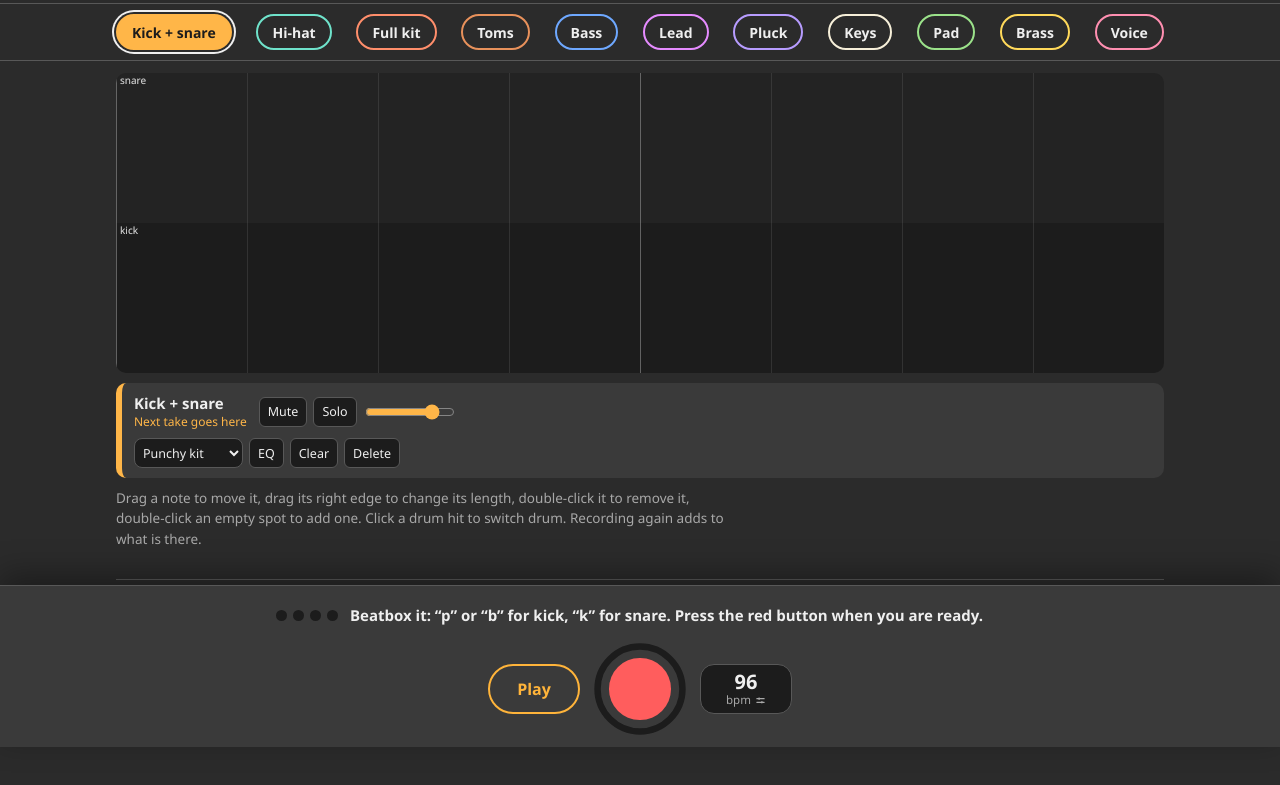
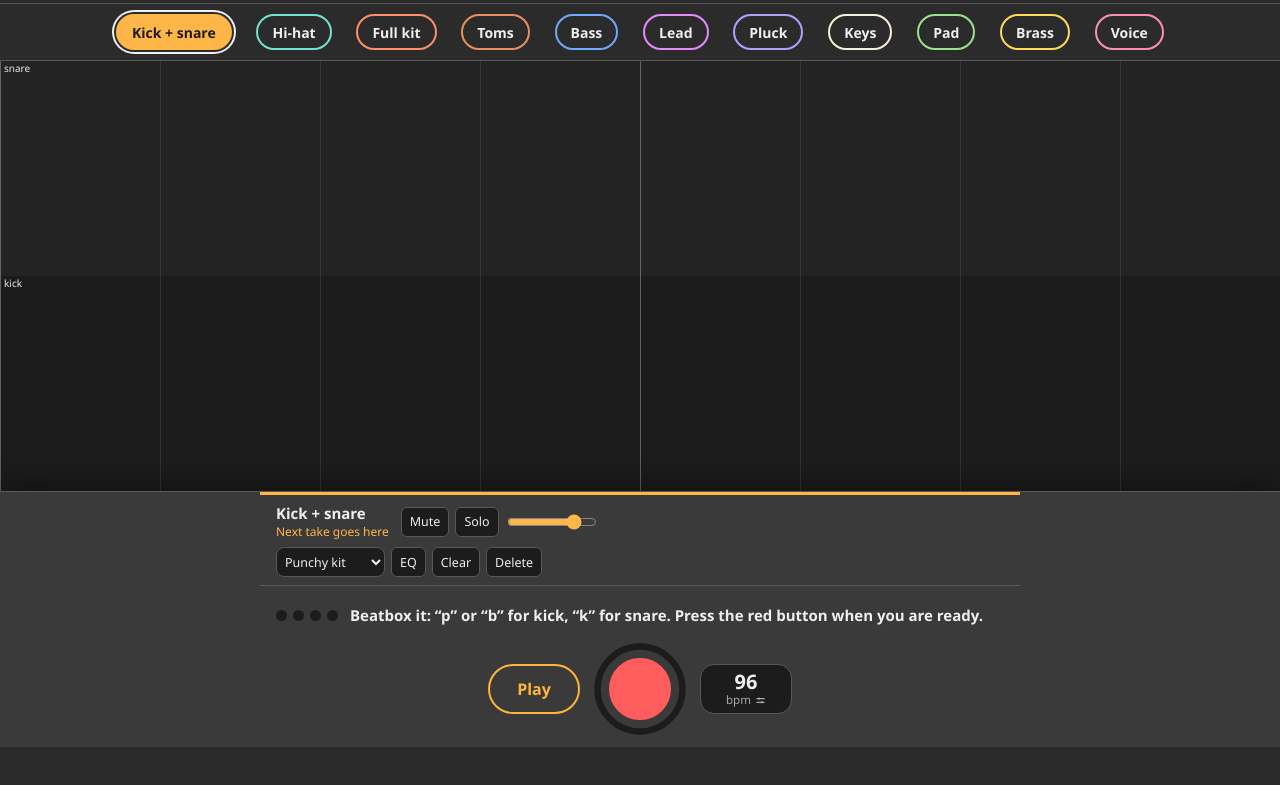
Before and after one commit to lcaspari/melodeas, a plain HTML site: page index.html in a window 1280 px wide. Both pictures are taken after a click on the button "Kick + snare". Shown: the part 53-838 px from the top of the page. After the commit the page ends 800 px from the top, so only its background shows below. Drawn offline with Linux system fonts and the light colour scheme.

Commit message:
One board with instrument bar, toms, dynamics, grey theme

```diff
--- a/index.html
+++ b/index.html
@@ -19,7 +19,7 @@
 }
 *{box-sizing:border-box}
 html{-webkit-text-size-adjust:100%}
-body{margin:0;min-height:100vh;min-height:100dvh;background:var(--bg);-webkit-tap-highlight-color:transparent}
+body{margin:0;height:100vh;height:100dvh;display:flex;flex-direction:column;overflow:hidden;background:var(--bg);-webkit-tap-highlight-color:transparent}
 body:has(dialog[open]){overflow:hidden}
 button,select,input{font:inherit;color:inherit}
 button{cursor:pointer;touch-action:manipulation}
@@ -28,7 +28,7 @@ button{cursor:pointer;touch-action:manipulation}
 .inner{max-width:1080px;margin:0 auto;padding-left:max(16px,env(safe-area-inset-left,0px));padding-right:max(16px,env(safe-area-inset-right,0px))}
 
 /* top bar */
-.appbar{position:sticky;top:0;z-index:20;background:var(--bg);border-bottom:1px solid var(--line);padding-top:var(--safe-t)}
+.appbar{flex:none;z-index:20;background:var(--bg);border-bottom:1px solid var(--line);padding-top:var(--safe-t)}
 .appbar .inner{height:56px;display:flex;align-items:center;justify-content:space-between}
 .brand{display:flex;align-items:center;gap:10px;font-size:21px;font-weight:800;letter-spacing:-.03em}
 .brand svg{width:28px;height:28px;flex:none}
@@ -36,10 +36,10 @@ button{cursor:pointer;touch-action:manipulation}
 .icon:hover{background:var(--panel)}
 .icon svg{width:24px;height:24px;stroke:currentColor;stroke-width:2.2;stroke-linecap:round;fill:none}
 
-main{padding-top:12px;padding-bottom:calc(190px + var(--safe-b))}
+main{flex:1;min-height:90px;position:relative;display:flex}
 
 /* bottom dock */
-.dock{position:fixed;left:0;right:0;bottom:0;z-index:20;background:var(--panel);border-top:1px solid var(--line);padding-bottom:var(--safe-b);box-shadow:0 -10px 30px rgba(0,0,0,.35)}
+.dock{flex:none;z-index:20;background:var(--panel);border-top:1px solid var(--line);padding-bottom:var(--safe-b);box-shadow:0 -10px 30px rgba(0,0,0,.35)}
 .dock .inner{max-width:760px;padding-top:10px;padding-bottom:10px}
 .now{display:flex;align-items:center;gap:12px;min-height:38px}
 .beats{display:flex;gap:6px;flex:none}
@@ -97,9 +97,9 @@ meter{width:120px;height:12px}
 @keyframes nudge{50%{transform:translateX(6px)}}
 
 /* board and the panel of the selected instrument */
-.board{position:relative;height:clamp(240px,calc(100dvh - 500px),460px);background:var(--lane);border-radius:var(--r);overflow:hidden}
+.board{position:absolute;inset:0;background:var(--lane)}
 canvas.lane{position:absolute;inset:0;width:100%;height:100%;cursor:pointer;touch-action:pan-y}
-.panel{margin-top:10px;background:var(--panel);border-radius:var(--r);border-left:6px solid var(--c);padding:10px 12px;display:flex;flex-direction:column;gap:8px}
+.panel{max-width:760px;margin:0 auto;border-top:3px solid var(--c);border-bottom:1px solid var(--line);padding:8px max(16px,env(safe-area-inset-right,0px)) 8px max(16px,env(safe-area-inset-left,0px));display:flex;flex-direction:column;gap:7px;max-height:42vh;max-height:42dvh;overflow-y:auto}
 .th .row{display:flex;align-items:center;gap:6px;flex-wrap:wrap}
 .tn{font-weight:700;font-size:15px;margin-right:6px}
 .tn small{display:block;font-weight:500;font-size:12px;color:var(--c)}
@@ -113,11 +113,9 @@ canvas.lane{position:absolute;inset:0;width:100%;height:100%;cursor:pointer;touc
 .hint{color:var(--soft);font-size:13.5px;line-height:1.5;margin:10px 0 0;max-width:80ch}
 .th input[type=range]{width:90px;accent-color:var(--c)}
 .oct{font-size:12px;color:var(--soft)}
-.empty{margin:0;padding:22px;border:2px dashed var(--line);border-radius:var(--r);color:var(--soft);font-size:16px;line-height:1.45}
+.empty{margin:auto;padding:22px;max-width:520px;color:var(--soft);font-size:16px;line-height:1.45;text-align:center}
 .empty strong{display:block;color:var(--text);font-size:19px;margin-bottom:4px}
 
-.support{margin-top:30px;border-top:1px solid var(--line);padding-top:16px;display:flex;flex-wrap:wrap;align-items:center;gap:10px 14px;color:var(--soft);font-size:14px}
-.support p{margin:0;flex:1 1 260px;line-height:1.45}
 .link{display:inline-flex;align-items:center;height:40px;border-radius:20px;padding:0 16px;border:1px solid var(--line);color:var(--text);text-decoration:none;font-weight:600;font-size:14px;background:var(--panel)}
 .link:hover{border-color:var(--soft)}
 .link.paypal{background:#0070BA;border-color:#0070BA;color:#fff}
@@ -165,11 +163,15 @@ dialog .icon{margin-right:-10px}
   #settings[open]{animation-name:fromBottom}
   .ctl{gap:8px}
   .play,.tempo{min-width:84px}
-  main{padding-bottom:calc(178px + var(--safe-b))}
 }
 @media (min-width:721px){
   .status{font-size:15px}
   .rec{width:96px;height:96px}
+}
+@media (max-height:560px){
+  .rec{width:64px;height:64px}
+  .status{min-height:0}
+  .panel{max-height:34dvh}
 }
 @media (prefers-reduced-motion:reduce){
   .rec[data-state=armed] .dot,.bar.nudge .chips{animation:none}
@@ -189,21 +191,13 @@ dialog .icon{margin-right:-10px}
   <nav class="bar" id="add" aria-label="Instruments"><div class="inner chips" id="chips"></div></nav>
 </header>
 
-<main class="inner">
+<main>
   <p class="empty" id="empty"><strong>Sing it or beatbox it. It comes back as an instrument.</strong>Pick an instrument at the top, press the red button, and perform one round of the loop.</p>
   <div class="board hide" id="boardBox"><canvas id="board" class="lane"></canvas></div>
-  <p class="hint hide" id="allHint">All instruments are shown. Tap one at the top to bring it to the front, record into it or edit it. Tap it again to come back here.</p>
+</main>
+
+<div class="dock">
   <section class="panel th hide" id="panel" aria-label="Selected instrument"></section>
-  <p class="hint hide" id="editHint">Drag a note to move it, drag its right edge to change its length, double-click it to remove it, double-click an empty spot to add one. Click a drum hit to switch drum. Recording again adds to what is there.</p>
-
-  <footer class="support">
-    <p>Melodeas is free. If it helps you catch ideas, you can chip in.</p>
-    <a class="link paypal" href="https://paypal.me/LucaCaspari" target="_blank" rel="noopener">PayPal</a>
-    <a class="link coffee" href="https://buymeacoffee.com/lcaspari" target="_blank" rel="noopener">Buy me a coffee</a>
-  </footer>
-</main>
-
-<div class="dock">
   <div class="inner">
     <div class="now">
       <div class="beats" id="beats" aria-hidden="true"><i></i><i></i><i></i><i></i></div>
@@ -238,6 +232,7 @@ dialog .icon{margin-right:-10px}
       <a class="link paypal" href="https://paypal.me/LucaCaspari" target="_blank" rel="noopener">PayPal</a>
       <a class="link coffee" href="https://buymeacoffee.com/lcaspari" target="_blank" rel="noopener">Buy me a coffee</a>
     </div>
+    <p class="keys">Editing: select an instrument, then drag a note to move it, drag its right edge to change its length, double-tap it to remove it, double-tap an empty spot to add one. Tap a drum hit to switch drum.</p>
     <p class="keys">On a computer: Space plays and stops, R records.</p>
   </div>
 </dialog>
@@ -711,7 +706,9 @@ function download(bytes,name,type){const a=h('a',{href:URL.createObjectURL(new B
 function mixDefaults(tr){const I=INST[tr.inst];tr.eq={hp:I.eq[0],lp:I.eq[1]};tr.rev=I.rev;}
 function newTrack(inst){const tr={id:S.nextId++,inst,kit:'punch',vol:0.8,mute:false,solo:false,dyn:true,octave:INST[inst].octave||0,eq:null,rev:0,eqOpen:false,lenBeats:0,notes:[],audio:null,peaks:null,prev:null,nodes:null,cv:null,rects:[],ev:null,buf:null,geom:null,dragRange:null,dragged:0};
   mixDefaults(tr);return tr;}
-function addTrack(inst){const tr=newTrack(inst);S.tracks.push(tr);S.sel=tr.id;invalidate();renderTracks();preview(tr);setStatus(INST[inst].hint+' Press the red button when you are ready.',6000);}
+function pruneEmpty(){ // an instrument left behind with nothing in it is taken off the board
+  for(const t of S.tracks.slice())if(t.id!==S.sel&&!hasContent(t)&&R.track!==t){dropTrackNodes(t);S.tracks=S.tracks.filter(x=>x!==t);if(S.lastTake===t.id)S.lastTake=null;}}
+function addTrack(inst){const tr=newTrack(inst);S.tracks.push(tr);S.sel=tr.id;pruneEmpty();invalidate();renderTracks();preview(tr);setStatus(INST[inst].hint+' Press the red button when you are ready.',6000);}
 function setInst(tr,inst){if(tr.octave===(INST[tr.inst].octave||0))tr.octave=INST[inst].octave||0;tr.inst=inst;mixDefaults(tr);applyMix(tr);invalidate();renderTracks();preview(tr);}
 function dropTrackNodes(tr){if(ctx)stopFrozen(tr);tr.frozen=null;clearTimeout(tr.fzTimer);if(tr.nodes){for(const k of ['vol','rev','dly'])try{tr.nodes[k].disconnect();}catch(e){}tr.nodes=null;}tr.buf=null;}
 function removeTrack(tr){if(R.track===tr)cancelRec();dropTrackNodes(tr);S.tracks=S.tracks.filter(t=>t!==tr);if(S.sel===tr.id)S.sel=null;invalidate();renderTracks();}
@@ -1320,7 +1317,7 @@ function drumAt(G,y){ // the drum row under the pointer, kept to the drums this
   const i=clamp(Math.floor((y-G.y0)/G.rh),0,G.rows.length-1);let best=null,bd=99;
   for(const r of G.allowed){const d=Math.abs(G.rows.indexOf(r)-i);if(d<bd){bd=d;best=r;}}return best;}
 function selectTrack(tr){ // null, or the track that is already selected, goes back to the view of everything
-  if(R.state!=='idle')return;S.sel=tr&&S.sel!==tr.id?tr.id:null;statusLock=0;if(tr)tr.dragged=performance.now();renderTracks();}
+  if(R.state!=='idle')return;S.sel=tr&&S.sel!==tr.id?tr.id:null;pruneEmpty();invalidate();statusLock=0;if(tr)tr.dragged=performance.now();renderTracks();}
 function addNoteAt(tr,e){
   const [x,y]=laneXY(tr,e),G=tr.geom,I=INST[tr.inst];if(!G||y<G.y0||y>G.hh)return;
   keep(tr);if(!tr.lenBeats)tr.lenBeats=G.LB;
@@ -1397,7 +1394,6 @@ function renderTracks(){
   }
   const on=bar.querySelector('.on');if(on&&on.scrollIntoView)try{on.scrollIntoView({block:'nearest',inline:'nearest'});}catch(e){}
   $('#empty').classList.toggle('hide',S.tracks.length>0);$('#boardBox').classList.toggle('hide',!S.tracks.length);
-  $('#allHint').classList.toggle('hide',!S.tracks.length||!!cur);$('#editHint').classList.toggle('hide',!cur||INST[cur.inst].kind==='audio');
   if(B.cv)B.cv.style.touchAction=cur&&INST[cur.inst].kind!=='audio'?'none':'pan-y';
   const box=$('#panel');box.textContent='';box.classList.toggle('hide',!cur);
   if(cur){
@@ -1446,7 +1442,7 @@ function init(){
   const key=$('#key');key.append(h('option',{value:'auto',textContent:'Auto'}));NOTE_NAMES.forEach((n,i)=>key.append(h('option',{value:String(i),textContent:n})));
   wireBoard($('#board'));
   try{const s=localStorage.getItem('melodeas.v1');if(s)restore(JSON.parse(s));}catch(e){}
-  syncControls();renderTracks();
+  pruneEmpty();syncControls();renderTracks();
 
   const menu=$('#menu'),sheet=$('#settings');
   $('#menuBtn').onclick=()=>menu.showModal();$('#loopBtn').onclick=()=>sheet.showModal();
```
Also changed, not shown: dev/app.js (+5 -4 lines), dev/index.src.html (+15 -20 lines), 1 other file.
